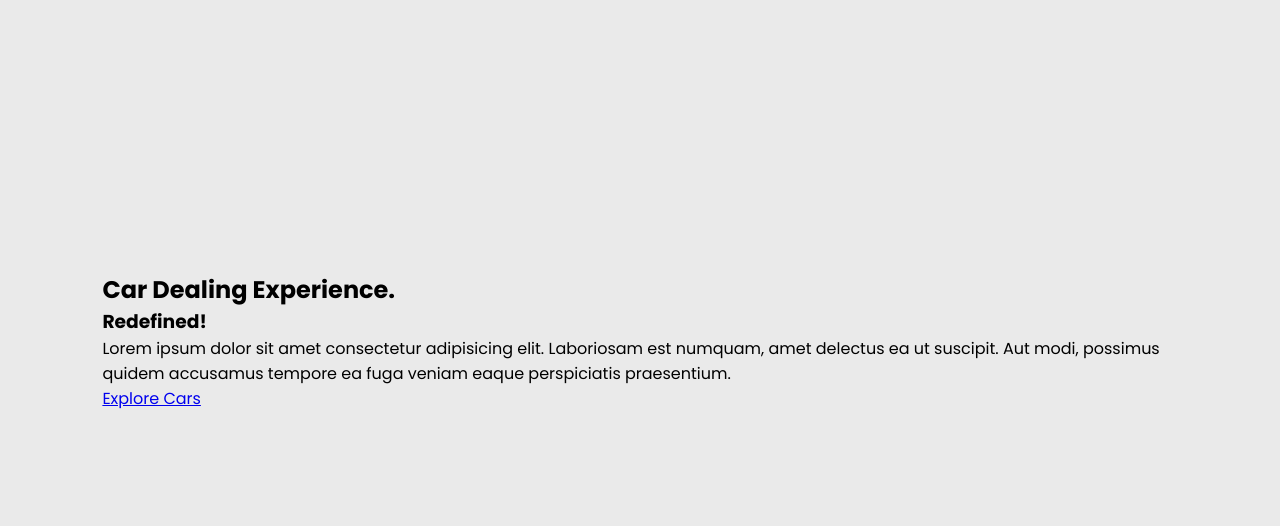
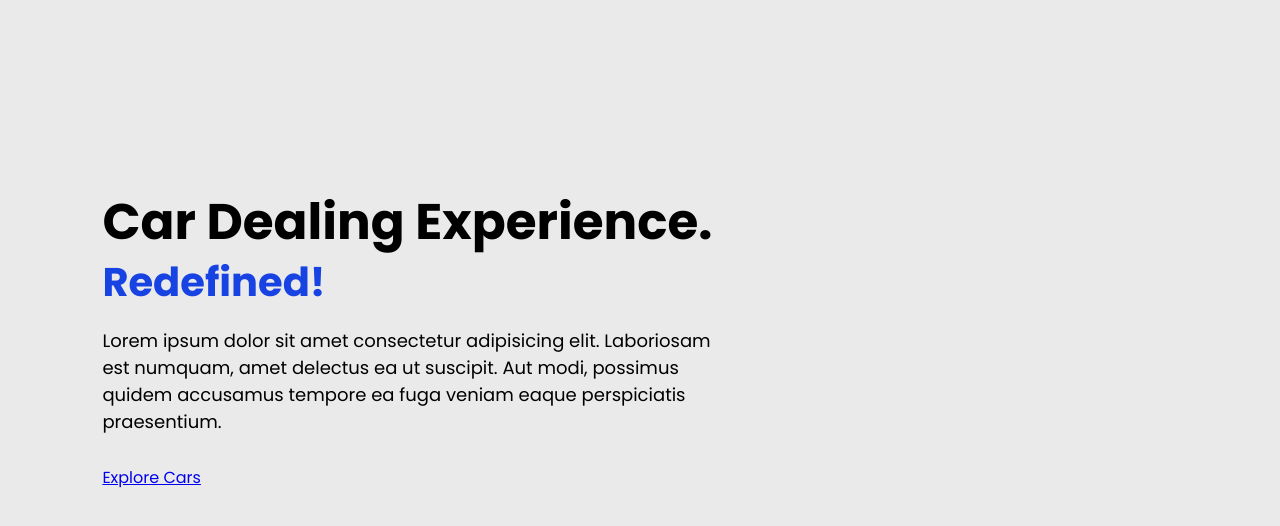
Before and after one commit to moonspark78/html-css_website_Cars, a plain HTML site: page index.html in a window 1280 px wide. Shown: the part 84-610 px from the top of the page. Drawn offline with nearby package versions, Linux system fonts and the light colour scheme.

Commit message:
working on Css of the hero part

```diff
--- a/style.css
+++ b/style.css
@@ -81,3 +81,22 @@ header{
     align-items: center;
     padding: 50px 8% 0;
 }
+
+.home-content{
+    max-width: 630px;
+}
+
+.home-content h1{
+    font-size: 50px;
+    line-height: 1.2;
+}
+
+.home-content h3{
+    font-size: 40px;
+    color: #1743e3;
+}
+
+.home-content p{
+    font-size: 18px;
+    margin: 15px 0 30px;
+}
```
